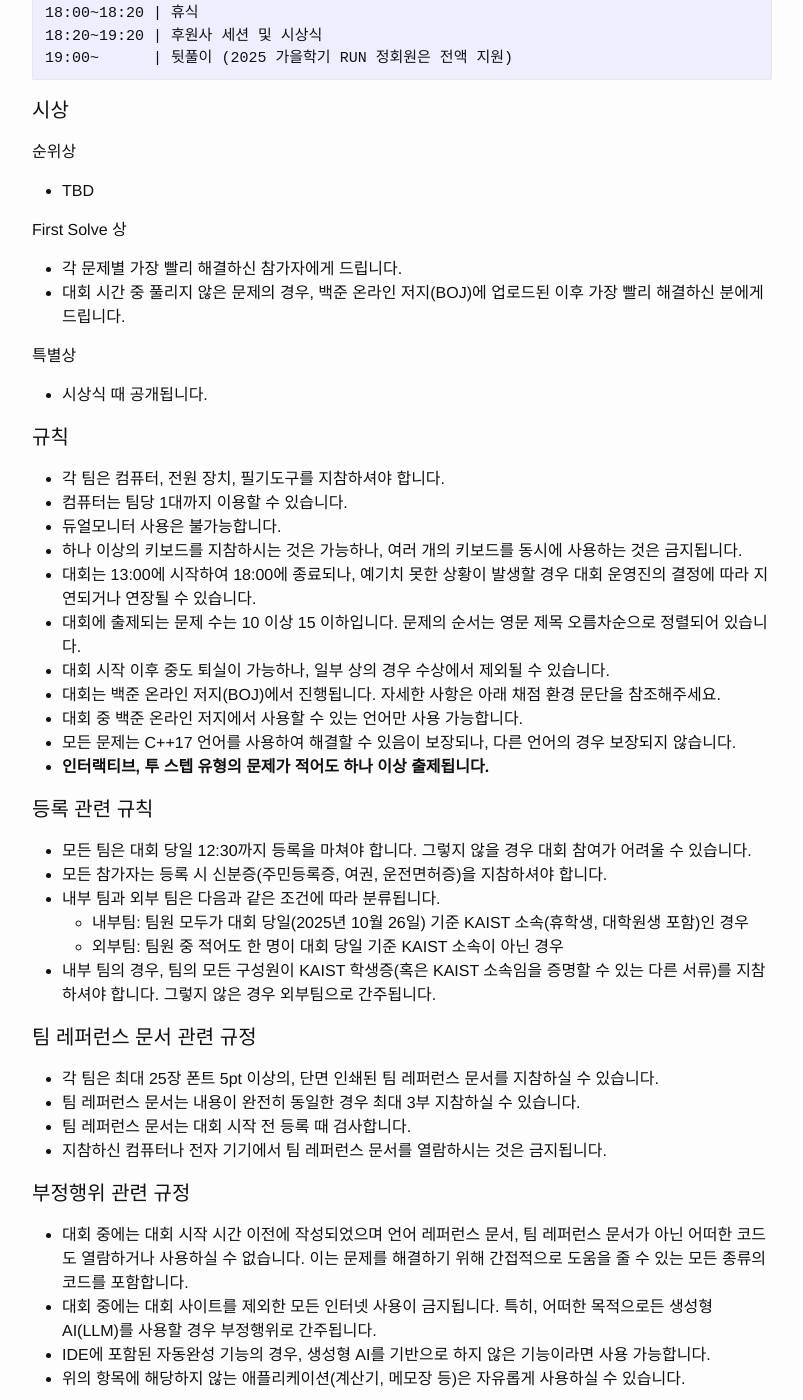
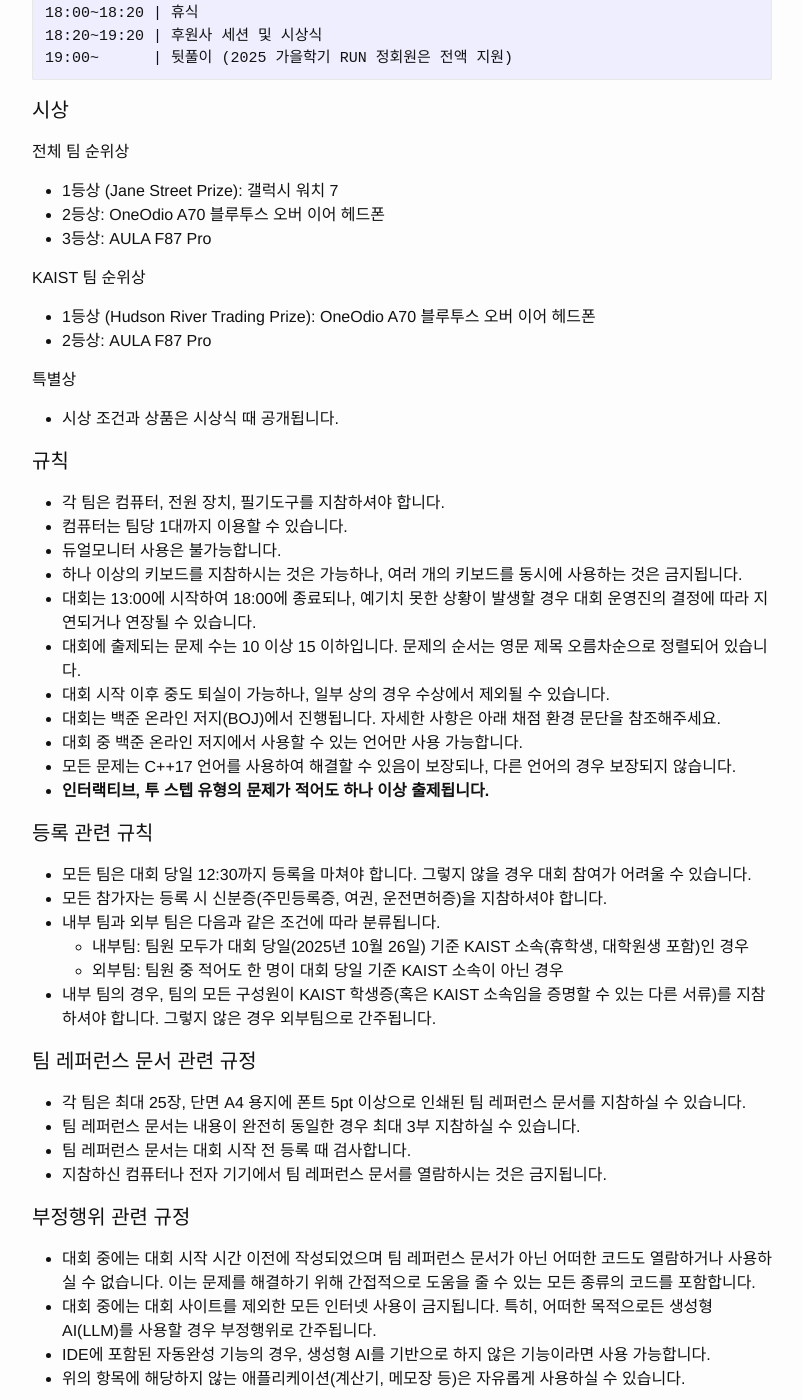
Before and after one commit to RUN-KAIST/kaist.run, a Jekyll site: the page built from contests/ko.md, in a window 1280 px wide and 1400 px high, scrolled down 1577 px. Shown: the whole window, without its empty margins (238-1041 px from the left). Built offline with Jekyll 4.4.1, drawn with Linux system fonts in a browser that asks for light colours; some of the changed text lies outside the part shown.

Commit message:
Update ko.md

````diff
--- a/contests/ko.md
+++ b/contests/ko.md
@@ -15,9 +14,9 @@ order: 3
 <hr style="size: 20; margin-top: 40px; margin-bottom: 40px; border: solid; border-width: 0; border-bottom: 1px solid #e8e8e8;"/>
 
 * 일시: 2025년 10월 26일 (일요일)
-* 장소: KAIST N1 IT 융합 빌딩 117호 (예정)
-* 방식: 팀 대회
-* 등록 (**10월 23일 23:59까지**)
+* 장소: KAIST N1 IT 융합 빌딩 117호
+* 방식: 최소 1인, 최대 3인으로 구성되는 팀 대회
+* 등록 (**10월 23일(목요일) 23:59까지**)
   - [신청 링크](https://forms.gle/hzEv9X2qnpvbQHiM9)
 
 ```
@@ -32,15 +31,17 @@ order: 3
 
 #### 시상
 
-순위상
-* TBD
+전체 팀 순위상
+* 1등상 (Jane Street Prize): 갤럭시 워치 7
+* 2등상: OneOdio A70 블루투스 오버 이어 헤드폰
+* 3등상: AULA F87 Pro
 
-First Solve 상
-* 각 문제별 가장 빨리 해결하신 참가자에게 드립니다.
-* 대회 시간 중 풀리지 않은 문제의 경우, 백준 온라인 저지(BOJ)에 업로드된 이후 가장 빨리 해결하신 분에게 드립니다.
+KAIST 팀 순위상
+* 1등상 (Hudson River Trading Prize): OneOdio A70 블루투스 오버 이어 헤드폰
+* 2등상: AULA F87 Pro
 
 특별상
-* 시상식 때 공개됩니다.
+* 시상 조건과 상품은 시상식 때 공개됩니다.
 
 #### 규칙
 * 각 팀은 컴퓨터, 전원 장치, 필기도구를 지참하셔야 합니다.
@@ -64,13 +65,13 @@ First Solve 상
 * 내부 팀의 경우, 팀의 모든 구성원이 KAIST 학생증(혹은 KAIST 소속임을 증명할 수 있는 다른 서류)를 지참하셔야 합니다. 그렇지 않은 경우 외부팀으로 간주됩니다.
 
 #### 팀 레퍼런스 문서 관련 규정
-* 각 팀은 최대 25장 폰트 5pt 이상의, 단면 인쇄된 팀 레퍼런스 문서를 지참하실 수 있습니다.
+* 각 팀은 최대 25장, 단면 A4 용지에 폰트 5pt 이상으로 인쇄된 팀 레퍼런스 문서를 지참하실 수 있습니다.
 * 팀 레퍼런스 문서는 내용이 완전히 동일한 경우 최대 3부 지참하실 수 있습니다.
 * 팀 레퍼런스 문서는 대회 시작 전 등록 때 검사합니다.
 * 지참하신 컴퓨터나 전자 기기에서 팀 레퍼런스 문서를 열람하시는 것은 금지됩니다.
 
 #### 부정행위 관련 규정
-* 대회 중에는 대회 시작 시간 이전에 작성되었으며 언어 레퍼런스 문서, 팀 레퍼런스 문서가 아닌 어떠한 코드도 열람하거나 사용하실 수 없습니다. 이는 문제를 해결하기 위해 간접적으로 도움을 줄 수 있는 모든 종류의 코드를 포함합니다.
+* 대회 중에는 대회 시작 시간 이전에 작성되었으며 팀 레퍼런스 문서가 아닌 어떠한 코드도 열람하거나 사용하실 수 없습니다. 이는 문제를 해결하기 위해 간접적으로 도움을 줄 수 있는 모든 종류의 코드를 포함합니다.
 * 대회 중에는 대회 사이트를 제외한 모든 인터넷 사용이 금지됩니다. 특히, 어떠한 목적으로든 생성형 AI(LLM)를 사용할 경우 부정행위로 간주됩니다.
 * IDE에 포함된 자동완성 기능의 경우, 생성형 AI를 기반으로 하지 않은 기능이라면 사용 가능합니다.
 * 위의 항목에 해당하지 않는 애플리케이션(계산기, 메모장 등)은 자유롭게 사용하실 수 있습니다.
````
Also changed, not shown: other parts of contests/ko.md (+2 -3 lines).
